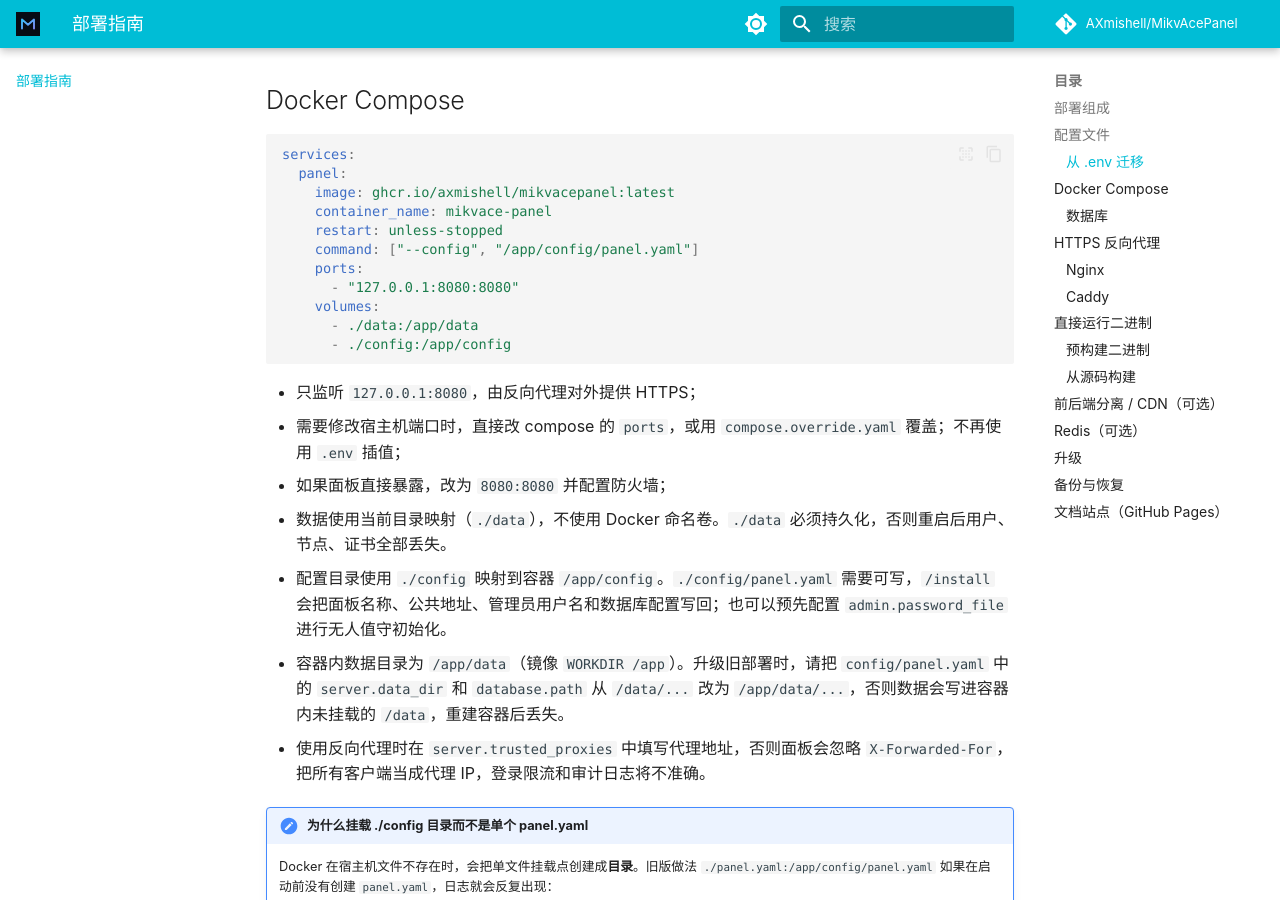
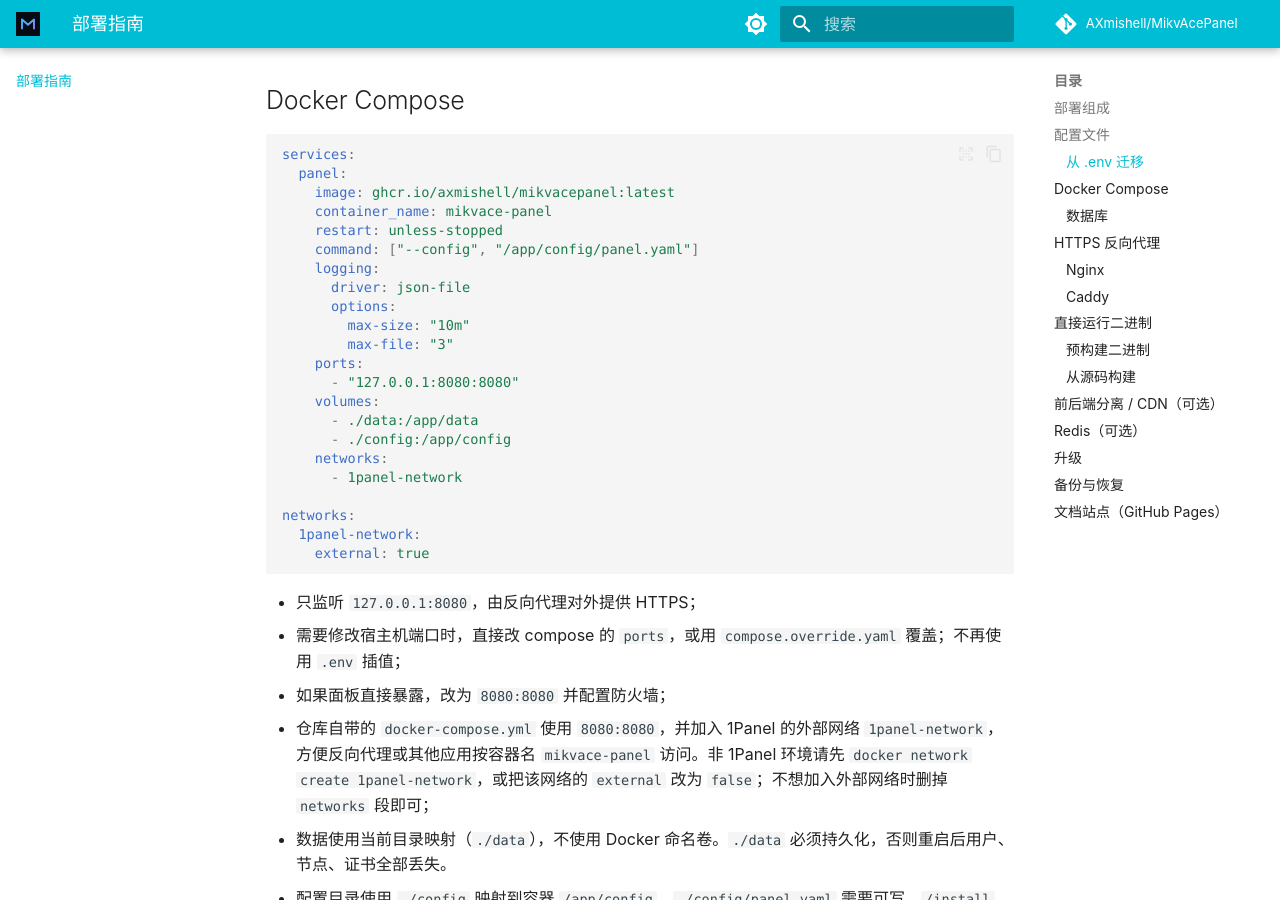
Before and after one commit to AXmishell/MikvAcePanel, an MkDocs documentation site: the page built from docs/deployment.md, in a window 1280 px wide and 900 px high, scrolled down 3771 px. Built offline with MkDocs 1.6.1 and Material for MkDocs 9.7.7, drawn with Linux system fonts in a browser that asks for light colours; comment, search, counter and statistics services are not loaded.

Commit message:
feat:文档

````diff
--- a/docs/deployment.md
+++ b/docs/deployment.md
@@ -123,16 +123,28 @@ services:
     container_name: mikvace-panel
     restart: unless-stopped
     command: ["--config", "/app/config/panel.yaml"]
+    logging:
+      driver: json-file
+      options:
+        max-size: "10m"
+        max-file: "3"
     ports:
       - "127.0.0.1:8080:8080"
     volumes:
       - ./data:/app/data
       - ./config:/app/config
+    networks:
+      - 1panel-network
+
+networks:
+  1panel-network:
+    external: true
 ```
 
 - 只监听 `127.0.0.1:8080`，由反向代理对外提供 HTTPS；
 - 需要修改宿主机端口时，直接改 compose 的 `ports`，或用 `compose.override.yaml` 覆盖；不再使用 `.env` 插值；
 - 如果面板直接暴露，改为 `8080:8080` 并配置防火墙；
+- 仓库自带的 `docker-compose.yml` 使用 `8080:8080`，并加入 1Panel 的外部网络 `1panel-network`，方便反向代理或其他应用按容器名 `mikvace-panel` 访问。非 1Panel 环境请先 `docker network create 1panel-network`，或把该网络的 `external` 改为 `false`；不想加入外部网络时删掉 `networks` 段即可；
 - 数据使用当前目录映射（`./data`），不使用 Docker 命名卷。`./data` 必须持久化，否则重启后用户、节点、证书全部丢失。
 - 配置目录使用 `./config` 映射到容器 `/app/config`。`./config/panel.yaml` 需要可写，`/install` 会把面板名称、公共地址、管理员用户名和数据库配置写回；也可以预先配置 `admin.password_file` 进行无人值守初始化。
 - 容器内数据目录为 `/app/data`（镜像 `WORKDIR /app`）。升级旧部署时，请把 `config/panel.yaml` 中的 `server.data_dir` 和 `database.path` 从 `/data/...` 改为 `/app/data/...`，否则数据会写进容器内未挂载的 `/data`，重建容器后丢失。
````
Also changed, not shown: other parts of docs/deployment.md (+1 -1 lines), README.md (+4 -2 lines), docker-compose.yml (+14 -3 lines), docs/getting-started.md (+1 -1 lines), docs/index.md (+3 -1 lines).
